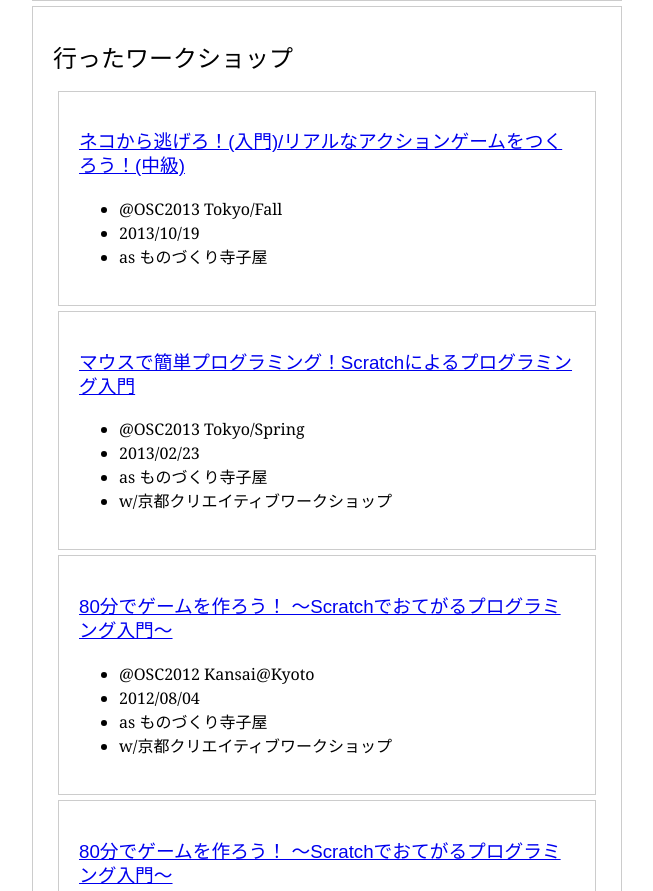
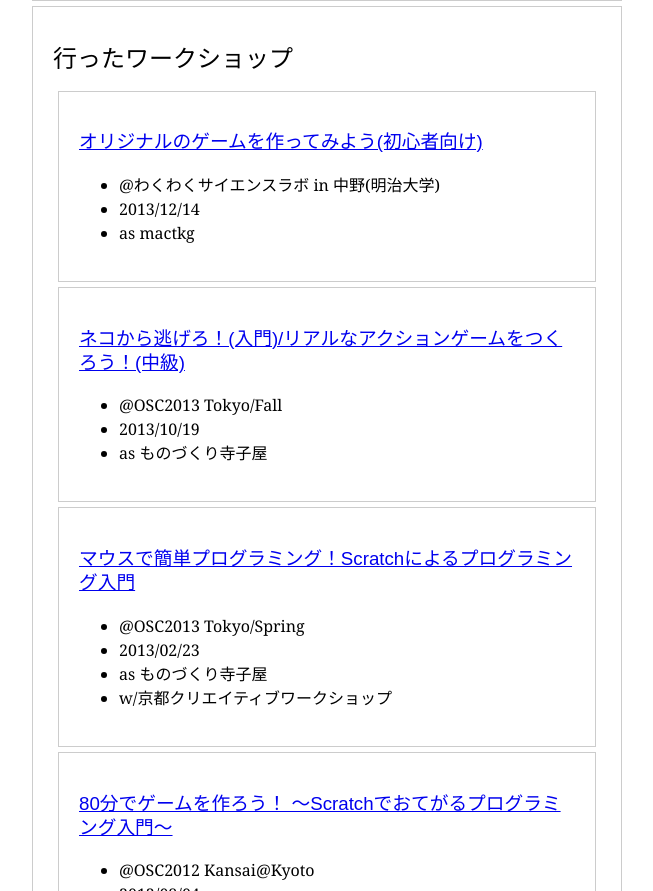
Before and after one commit to mactkg/mactkg.github.io, a plain HTML site: page index.html in a window 1280 px wide. Shown: the part 1184-2075 px from the top of the page, without its empty margins (313-966 px from the left). Drawn offline with Linux system fonts and the light colour scheme.

Commit message:
add science lab by Meiji University

```diff
--- a/index.html
+++ b/index.html
@@ -48,6 +48,14 @@
 
     <div id="workshops">
       <h2>行ったワークショップ</h2>
+      <div id="sciencelab-2013" class="workshop">
+        <h3><a href="http://www.meiji.ac.jp/ims/wakuwaku/index.html">オリジナルのゲームを作ってみよう(初心者向け)</a></h3>
+        <ul>
+          <li>@わくわくサイエンスラボ in 中野(明治大学)</li>
+          <li>2013/12/14</li>
+          <li>as mactkg</li>
+        </ul>
+      </div>
       <div id="osc2013-tokyo-fall" class="workshop">
         <h3><a href="https://www.ospn.jp/osc2013-fall/modules/article/article.php?articleid=3">ネコから逃げろ！(入門)/リアルなアクションゲームをつくろう！(中級)</a></h3>
         <ul>
```
